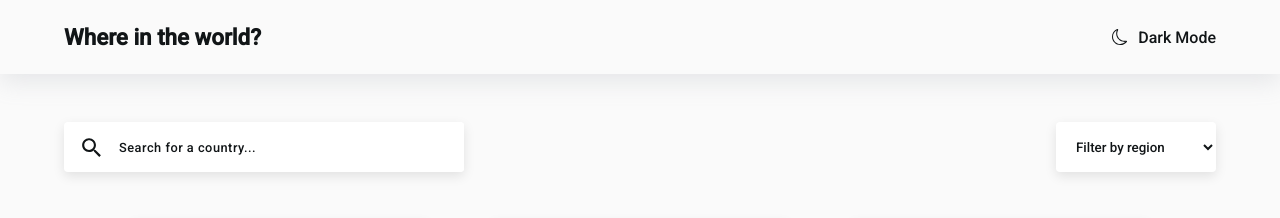
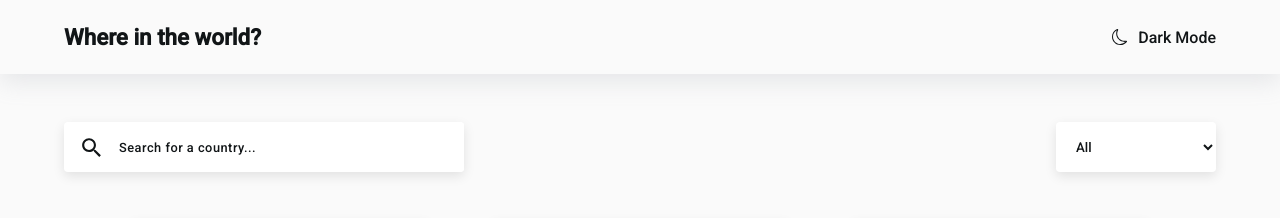
Before and after one commit to GuiGarciaDev/countries-search, a Next.js app: page / in a window 1280 px wide. Shown: the top 218 px of the page. Built offline with nearby package versions, Linux system fonts and the light colour scheme; grey boxes are pictures that could not be loaded.

Commit message:
Update index.tsx

```diff
--- a/pages/index.tsx
+++ b/pages/index.tsx
@@ -63,7 +63,7 @@ export default function Home() {
           <div className={styles.searchFilter}>
             <SearchBarComponent setState={setSearchBar}/>
             <form id='regions'>
-              <select name="regions" id="regions" ref={select} onChange={() => setFilter(select.current?.value)}>
+              <select name="regions" id="regions" ref={select} onChange={() => setFilter(select.current?.value)} defaultValue={"All"}>
                 <option selected disabled hidden>Filter by region</option>
                 <option value="All">All</option>
                 <option value="Africa">Africa</option>
```
